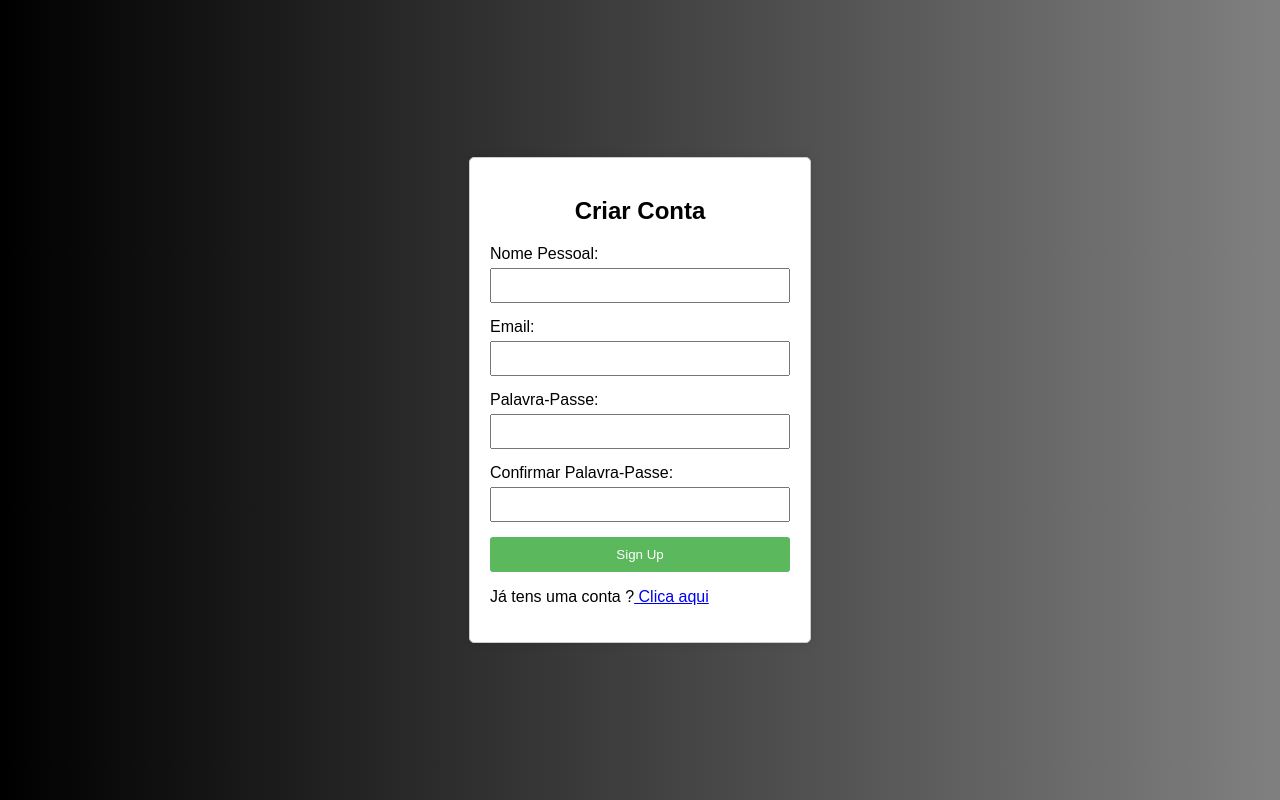
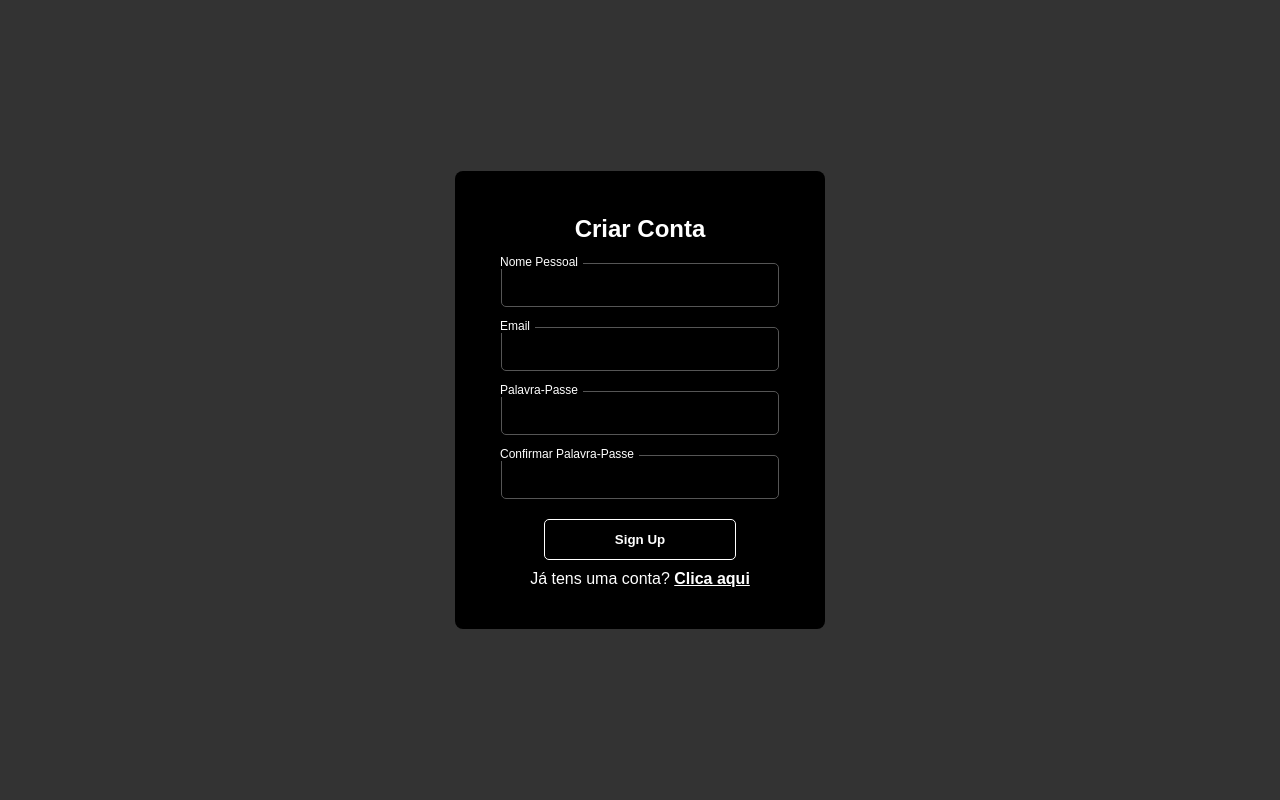
Before and after one commit to RichardPinewood/ZethiraHD, a plain HTML site: page ZethiraHD/signup.html in a window 1280 px wide. Drawn offline with Linux system fonts and the light colour scheme.

Commit message:
Frontend Commit

```diff
--- a/ZethiraHD/signup.html
+++ b/ZethiraHD/signup.html
@@ -1,9 +1,9 @@
 <!DOCTYPE html>
-<html>
+<html lang="en">
   <head>
-  <meta charset="UTF-8">
+    <meta charset="UTF-8" />
     <title>Sign Up Form</title>
-  <link rel="stylesheet" href="styles/style.css">
+    <link rel="stylesheet" href="styles/style.css" />
   </head>
   <body>
     <style>
@@ -13,47 +13,67 @@
         align-items: center;
         height: 100vh;
         font-family: Arial, sans-serif;
+        margin: 0;
+        background: #333;
       }
+
       .container {
-      width: 300px;
-      background: #fff;
-      padding: 20px;
-      border: 1px solid #ccc;
-      border-radius: 5px;
-      box-shadow: 0 0 10px rgba(0,0,0,0.1);
+        width: 320px;
+        background: black;
+        padding: 25px;
+        border-radius: 8px;
       }
+
       h2 {
         text-align: center;
         margin-bottom: 20px;
+        color: #fff;
       }
+
       form div {
-      margin-bottom: 15px;
+        position: relative;
+        margin-bottom: 20px;
       }
+
       label {
+        position: absolute;
+        top: -8px;
+        left: 15px;
+        font-size: 12px;
+        color: #fff;
+        background: black;
+        padding: 0 5px;
+        pointer-events: none;
+      }
+
+      input:focus {
+        border-color: #fff;
+        box-shadow: 0 0 5px rgba(255, 255, 255, 0.5);
+      }
+
+      button {
         display: block;
-      margin-bottom: 5px;
+        width: 60%;
+        padding: 12px;
+        background: black;
+        border: 1px solid white;
+        border-radius: 5px;
+        color: white;
+        cursor: pointer;
+        font-weight: bold;
+        margin: 0 auto;
       }
-    input {
-      width: 100%;
-      padding: 8px;
-      box-sizing: border-box;
+
+      p {
+        text-align: center;
+        margin-top: 10px;
+        color: white;
       }
-    button {
-      width: 100%;
-      padding: 10px;
-      background: #5cb85c;
-      border: none;
-      border-radius: 3px;
-      color: #fff;
-      cursor: pointer;
-    }
-    button:hover {
-      background: #4cae4c;
-    }
-    #message {
-      margin-top: 15px;
-      text-align: center;
+
+      a {
+        color: white;
         font-weight: bold;
+        text-decoration: inline;
       }
     </style>
 
@@ -61,24 +81,24 @@
       <h2>Criar Conta</h2>
       <form id="signupForm">
         <div>
-        <label for="username">Nome Pessoal:</label>
-        <input type="text" id="username" name="username" required />
+          <input type="text" id="username" name="username" required placeholder=" " />
+          <label for="username">Nome Pessoal</label>
         </div>
         <div>
-        <label for="email">Email:</label>
-        <input type="email" id="email" name="email" required />
+          <input type="email" id="email" name="email" required placeholder=" " />
+          <label for="email">Email</label>
         </div>
         <div>
-        <label for="password">Palavra-Passe:</label>
-        <input type="password" id="password" name="password" required />
+          <input type="password" id="password" name="password" required placeholder=" " />
+          <label for="password">Palavra-Passe</label>
         </div>
         <div>
-        <label for="confirmPassword">Confirmar Palavra-Passe:</label>
-        <input type="password" id="confirmPassword" name="confirmPassword" required />
+          <input type="password" id="confirmPassword" name="confirmPassword" required placeholder=" " />
+          <label for="confirmPassword">Confirmar Palavra-Passe</label>
         </div>
         <button type="submit">Sign Up</button>
       </form>
-    <p>Já tens uma conta ?<a href="login.html"> Clica aqui</a></p>
+      <p>Já tens uma conta? <a href="login.html">Clica aqui</a></p>
     </div>
     <script src="signup_validate.js"></script>
   </body>
--- a/ZethiraHD/styles/style.css
+++ b/ZethiraHD/styles/style.css
@@ -3,7 +3,6 @@ body {
     margin: 0;
     height: 100vh;
 }
-
 
 .navbar {
     display: flex;
@@ -153,3 +152,44 @@ body {
     top: 270px;
     left: 20px;
 }
+
+input {
+    width: 80%;
+    display: block;
+    margin: 0 auto;
+    padding: 12px 10px;
+    background: black;
+    border: 1px solid #555;
+    color: #fff;
+    border-radius: 5px;
+    font-size: 16px;
+    outline: none;
+    transition: background-color 0.3s ease-in-out;
+  }
+
+
+  input:-webkit-autofill,
+  input:-webkit-autofill:hover,
+  input:-webkit-autofill:focus,
+  input:-webkit-autofill:active {
+    -webkit-box-shadow: 0 0 0px 1000px black inset !important;
+    -webkit-text-fill-color: white !important;
+    transition: background-color 5000s ease-in-out 0s;
+  }
+
+
+  input:focus {
+    border-color: #fff;
+    box-shadow: 0 0 5px rgba(255, 255, 255, 0.5);
+  }
+
+  label {
+    position: absolute;
+    top: -8px;
+    left: 15px;
+    font-size: 12px;
+    color: #fff;
+    background: black;
+    padding: 0 5px;
+    pointer-events: none;
+  }
```
Also changed, not shown: ZethiraHD/login.html (+45 -31 lines), ZethiraHD/perfil.html (+0 -1 lines). Lines whose indentation alone changed are shown as unchanged.
